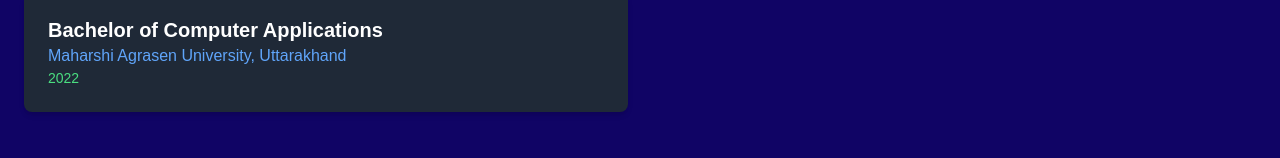
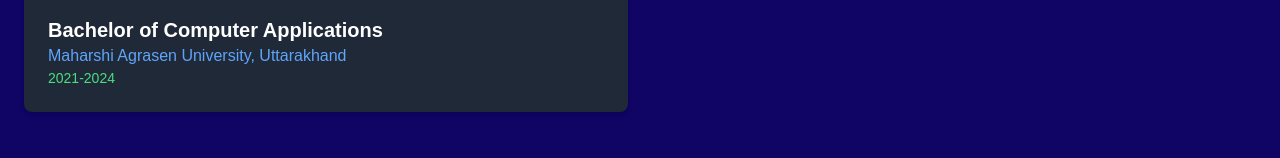
Before and after one commit to codewitharunofficial/codewitharun-portfolio, a Next.js app: page / in a window 1280 px wide. Shown: the part 2018-2176 px from the top of the page. Built offline with nearby package versions, Linux system fonts and the light colour scheme.

Commit message:
Updated Personal Info

```diff
--- a/components/Qualifications.tsx
+++ b/components/Qualifications.tsx
@@ -1,15 +1,25 @@
 const qualifications = [
-    { degree: "Bachelor of Computer Applications", year: "2022", institute: "Maharshi Agrasen University, Uttarakhand" },
+  {
+    degree: "Bachelor of Computer Applications",
+    year: "2021-2024",
+    institute: "Maharshi Agrasen University, Uttarakhand",
+  },
   // { degree: "Full-Stack Developer Certification", year: "2022", institute: "Udemy" },
 ];
 
 const Qualifications = () => {
   return (
-      <section style={{backgroundColor: '#100465ff'}} className="container mx-auto py-16 px-6">
+    <section
+      style={{ backgroundColor: "#100465ff" }}
+      className="container mx-auto py-16 px-6"
+    >
       <h2 className="text-3xl font-bold text-center text-white">Education</h2>
       <div className="grid grid-cols-1 md:grid-cols-2 gap-6 mt-6">
         {qualifications.map((qual, index) => (
-            <div key={index} className="bg-gray-800 hover:bg-gray-700 text-white p-6 rounded-lg shadow-md">
+          <div
+            key={index}
+            className="bg-gray-800 hover:bg-gray-700 text-white p-6 rounded-lg shadow-md"
+          >
             <h3 className="text-xl font-semibold">{qual.degree}</h3>
             <p className="text-blue-400">{qual.institute}</p>
             <p className="text-sm text-green-400">{qual.year}</p>
```
Lines whose indentation alone changed are shown as unchanged.
